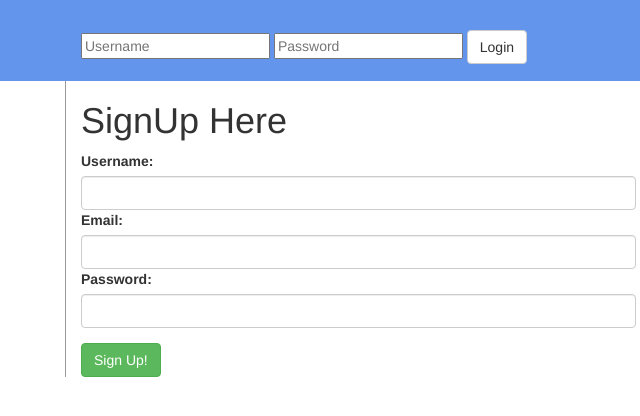
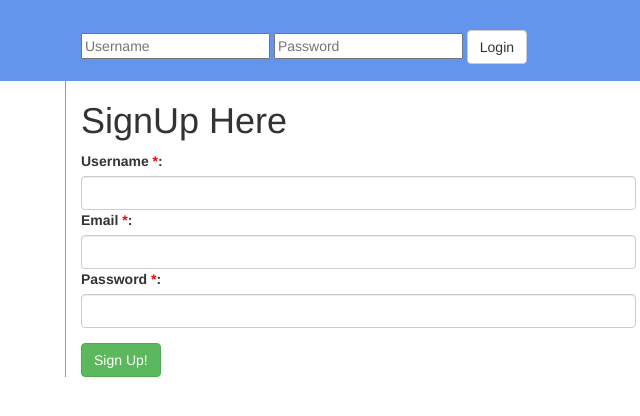
Before and after one commit to bhadkamkar/StockIt, a website: page views/index.html in a window 1280 px wide. Shown: the full height of the page, 574-1214 px from the left. Drawn offline with nearby package versions, Linux system fonts and the light colour scheme.

Commit message:
Signup validation done

```diff
--- a/views/index.html
+++ b/views/index.html
@@ -34,9 +34,12 @@
             <h1>SignUp Here</h1>
             <form action="/signup" method="post">
                 <div class="form-group">
-                    <label for="new-username">Username: </label><input type="text" class="form-control" id="new-username" name="username">
-                    <label for="new-email">Email: </label><input type="text" class="form-control" id="new-email" name="email">
-                    <label for="new-password">Password: </label><input type="text" class="form-control" id="new-password" name="password">
+                    <label for="new-username">Username<span class="required-red"> *</span>: </label>
+                    <input type="text" class="form-control" id="new-username" name="username" required>
+                    <label for="new-email">Email<span class="required-red"> *</span>: </label>
+                    <input type="email" class="form-control" id="new-email" name="email" required>
+                    <label for="new-password">Password<span class="required-red"> *</span>: </label>
+                    <input type="password" class="form-control" id="new-password" name="password" required>
                 </div>
                 <button class="btn btn-success" type="submit">Sign Up!</button>
             </form>
--- a/views/style.css
+++ b/views/style.css
@@ -28,3 +28,7 @@ body {
     display: flex;
     flex-wrap: wrap;
 }
+
+.required-red {
+    color: red;
+}
```
